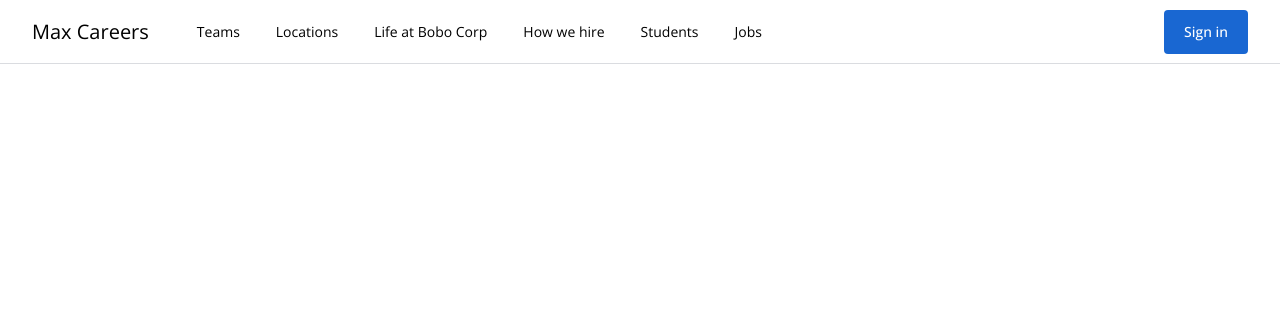
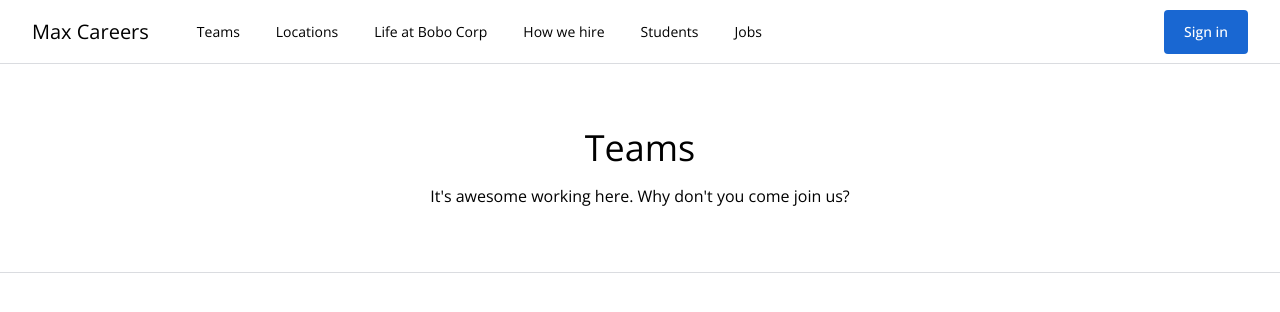
Before and after one commit to MaxChou1205/vue3-job-search, a Vue app: page /teams in a window 1280 px wide. Shown: the top 312 px of the page. Built offline with nearby package versions, Linux system fonts and the light colour scheme.

Commit message:
add reusable header and teams page

```diff
--- a/src/components/Navigation/MainNav.vue
+++ b/src/components/Navigation/MainNav.vue
@@ -57,7 +57,7 @@
       company: "Bobo Careers",
       url: "https://careers.google.com",
       menuItems: [
-        { text: "Teams", url: "/" },
+        { text: "Teams", url: "/teams" },
         { text: "Locations", url: "/" },
         { text: "Life at Bobo Corp", url: "/" },
         { text: "How we hire", url: "/" },
--- /dev/null
+++ b/src/components/Shared/HeaderContainer.vue
@@ -0,0 +1,14 @@
+<template>
+  <div class="w-full border-b border-solid border-brand-gray-1">
+    <div class="mx-auto my-16 text-center">
+      <slot name="title">Sample title</slot>
+      <slot name="subtitle">Sample subtitle</slot>
+    </div>
+  </div>
+</template>
+
+<script>
+export default {
+  name: "HeaderContainer",
+};
+</script>
--- a/src/router/index.js
+++ b/src/router/index.js
@@ -3,6 +3,7 @@
 import HomeView from "@/views/HomeView.vue";
 import JobResultsView from "@/views/JobResultsView.vue";
 import JobView from "@/views/JobView.vue";
+import TeamsView from "@/views/TeamsView.vue";
 
 const routes = [
   {
@@ -20,6 +21,11 @@
     name: "JobListing",
     component: JobView,
   },
+  {
+    path: "/teams",
+    name: "Teams",
+    component: TeamsView,
+  },
 ];
 
 const router = createRouter({
--- /dev/null
+++ b/src/views/TeamsView.vue
@@ -0,0 +1,22 @@
+<template>
+  <header-container>
+    <template #title>
+      <h1 class="w-full text-4xl font-normal">Teams</h1>
+    </template>
+
+    <template #subtitle>
+      <h2 class="my-4 w-full text-base font-light">
+        It's awesome working here. Why don't you come join us?
+      </h2>
+    </template>
+  </header-container>
+</template>
+
+<script>
+import HeaderContainer from "@/components/Shared/HeaderContainer.vue";
+
+export default {
+  name: "TeamsView",
+  components: { HeaderContainer },
+};
+</script>
```
Also changed, not shown: 1 other file (tests, documents, lock files or other folders).
